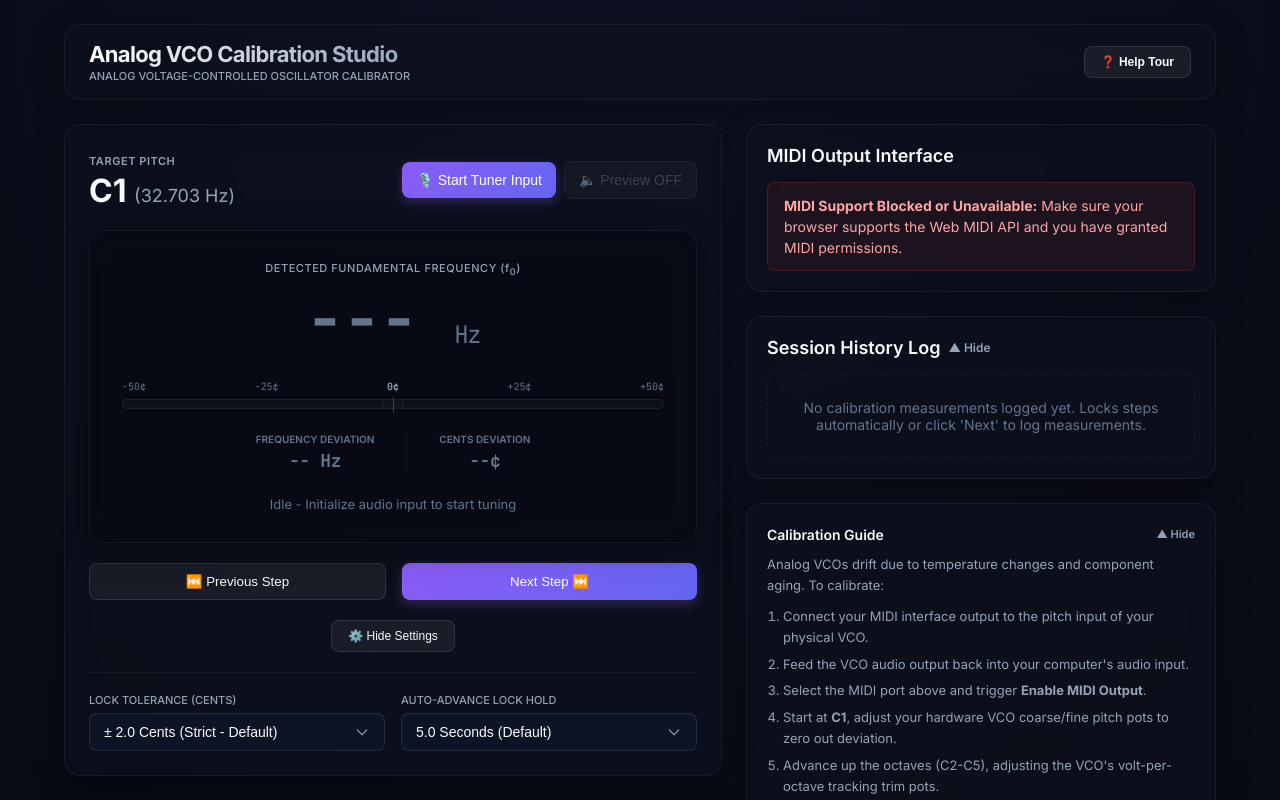
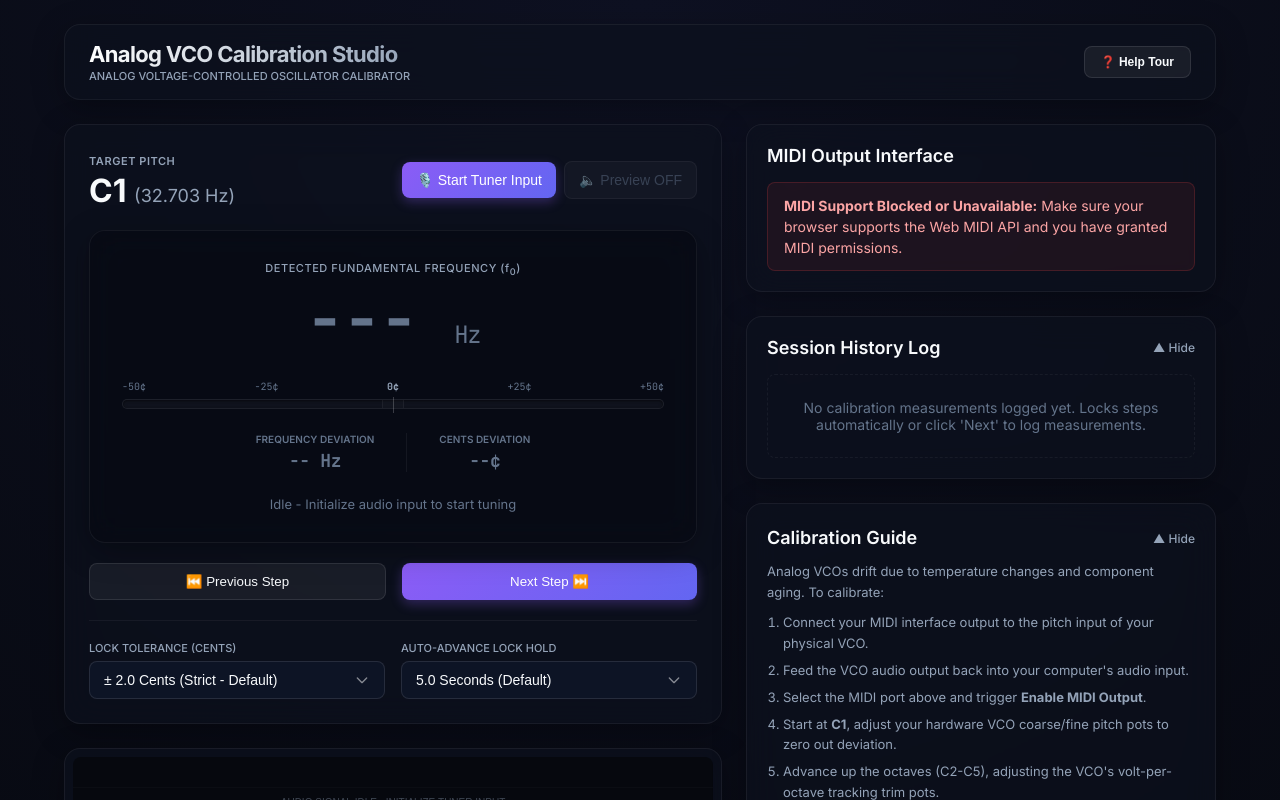
Before and after one commit to awonak/vco-calibration, a React (Vite) app: page / in a window 1280 px wide. Shown: the top 800 px of the page. Built offline with nearby package versions, Linux system fonts and the light colour scheme.

Commit message:
futther mobile display improvements

```diff
--- a/src/App.tsx
+++ b/src/App.tsx
@@ -69,12 +69,12 @@ function StudioLayout() {
 
           {/* Analog Calibration Guidance panel */}
           <div id="calibration-guide-panel" className="panel-glass" style={{ padding: '20px', fontSize: '13px', lineHeight: '1.6', color: 'var(--text-secondary)' }}>
-            <h4
+            <h3
               onClick={() => setGuideCollapsed(!guideCollapsed)}
               style={{
                 color: 'var(--text-primary)',
                 marginBottom: guideCollapsed ? '0' : '8px',
-                fontSize: '14px',
+                fontSize: '18px',
                 fontWeight: 600,
                 display: 'flex',
                 alignItems: 'center',
@@ -86,10 +86,10 @@ function StudioLayout() {
               <span style={{ display: 'flex', alignItems: 'center', gap: '6px' }}>
                 Calibration Guide
               </span>
-              <span style={{ fontSize: '11px', color: 'var(--text-secondary)' }}>
+              <span style={{ fontSize: '12px', color: 'var(--text-secondary)', fontWeight: 500 }}>
                 {guideCollapsed ? '▼ Show' : '▲ Hide'}
               </span>
-            </h4>
+            </h3>
 
             {!guideCollapsed && (
               <>
--- a/src/components/HistoryLog.tsx
+++ b/src/components/HistoryLog.tsx
@@ -21,12 +21,13 @@ export const HistoryLog: React.FC = () => {
             cursor: 'pointer',
             display: 'flex',
             alignItems: 'center',
-            gap: '8px',
+            justifyContent: 'space-between',
+            flex: 1,
             userSelect: 'none'
           }}
         >
-          Session History Log {historyLog.length > 0 && `(${historyLog.length})`}
-          <span style={{ fontSize: '12px', color: 'var(--text-secondary)' }}>
+          <span>Session History Log {historyLog.length > 0 && `(${historyLog.length})`}</span>
+          <span style={{ fontSize: '12px', color: 'var(--text-secondary)', fontWeight: 500, marginRight: historyLog.length > 0 && !isCollapsed ? '16px' : '0px' }}>
             {isCollapsed ? '▼ Show' : '▲ Hide'}
           </span>
         </h3>
--- a/src/components/LiveTuner.tsx
+++ b/src/components/LiveTuner.tsx
@@ -1,4 +1,3 @@
-import { useState } from 'react';
 import { useCalibration } from '../context/CalibrationContext';
 
 export const LiveTuner: React.FC = () => {
@@ -18,13 +17,6 @@ export const LiveTuner: React.FC = () => {
     monitorActive,
     setMonitorActive,
   } = useCalibration();
-
-  const [showSettings, setShowSettings] = useState(() => {
-    if (typeof window !== 'undefined') {
-      return window.innerWidth > 768;
-    }
-    return true;
-  });
 
   const currentStep = steps[activeStepIndex];
   const hasDetectedPitch = tunerData.frequency > 0;
@@ -323,24 +315,6 @@ export const LiveTuner: React.FC = () => {
           </button>
         </div>
 
-        <button
-          className="btn-secondary"
-          onClick={() => setShowSettings(!showSettings)}
-          style={{
-            fontSize: '12px',
-            padding: '8px 16px',
-            alignSelf: 'center',
-            display: 'flex',
-            alignItems: 'center',
-            gap: '6px',
-            cursor: 'pointer'
-          }}
-        >
-          {showSettings ? '⚙️ Hide Settings' : '⚙️ Show Settings'}
-        </button>
-
-        {showSettings && (
-          <>
         <hr style={{ border: 'none', borderBottom: '1px solid rgba(255, 255, 255, 0.05)', margin: '0' }} />
 
         {/* Calibration settings options */}
@@ -379,8 +353,6 @@ export const LiveTuner: React.FC = () => {
             </select>
           </div>
         </div>
-          </>
-        )}
       </div>
     </div>
   );
--- a/src/index.css
+++ b/src/index.css
@@ -487,11 +487,6 @@ body {
   }
 
   #calibration-steps-timeline, #waveform-card {
-    margin-left: -12px;
-    margin-right: -12px;
-    border-radius: 0;
-    border-left: none;
-    border-right: none;
     align-self: stretch;
   }
 }
```
Lines whose indentation alone changed are shown as unchanged.
